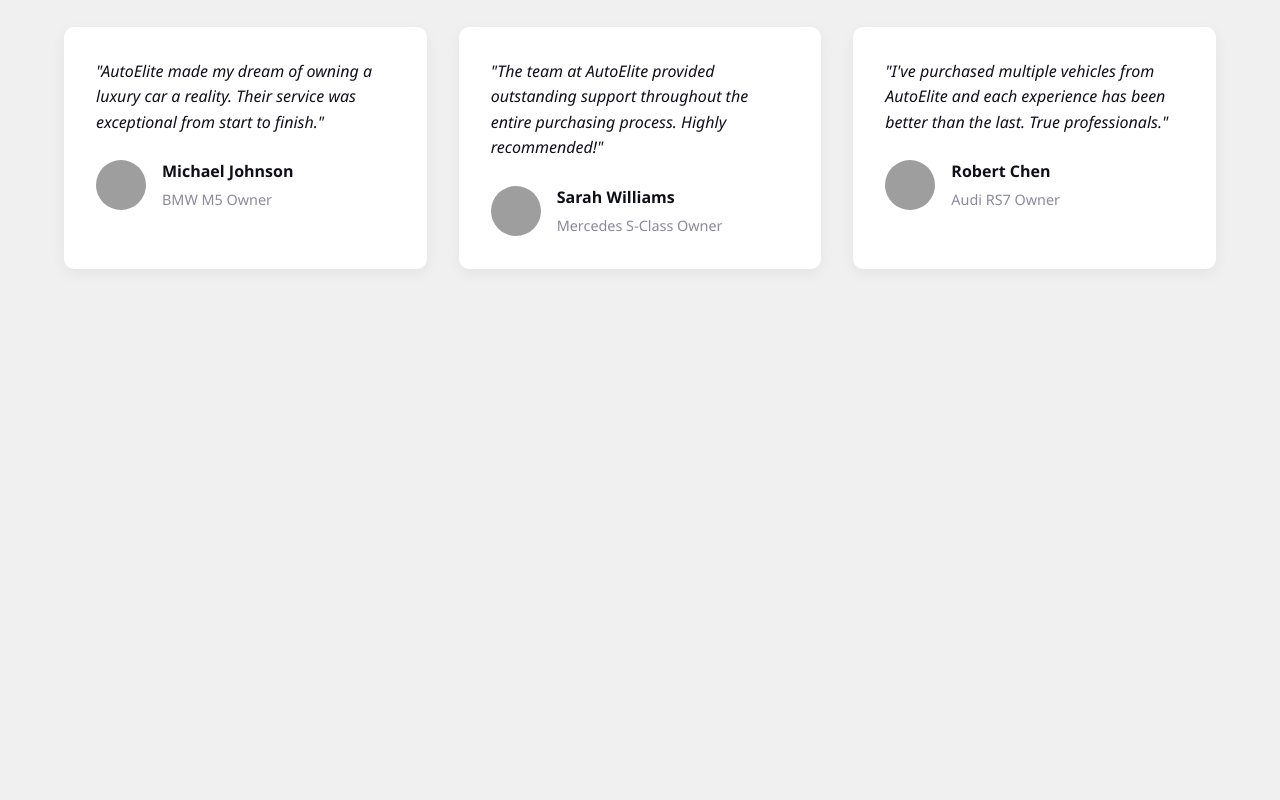
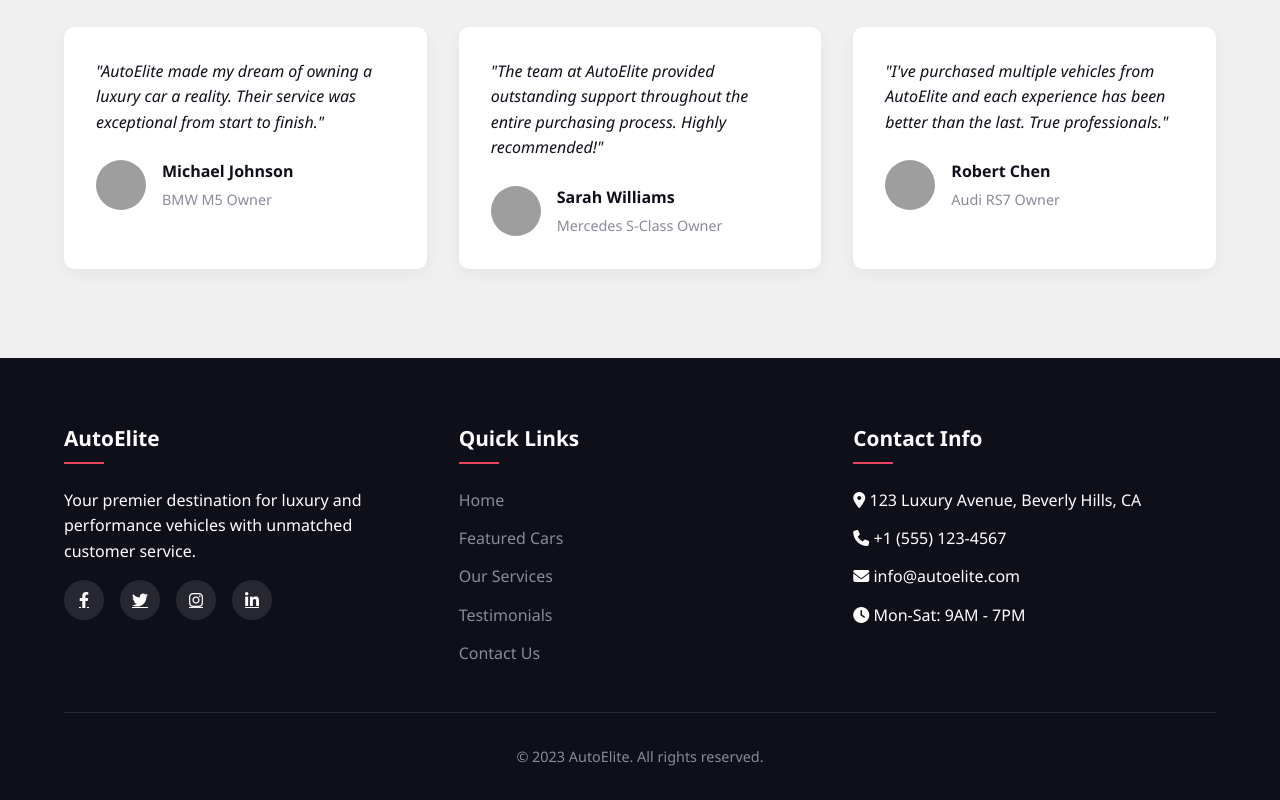
Before and after one commit to spriveen/Car_Rental_2025, a plain HTML site: page index.html in a window 1280 px wide. Shown: the part 1843-2643 px from the top of the page. Before the commit the page ends 2201 px from the top, so only its background shows below. Drawn offline with Linux system fonts and the light colour scheme; grey boxes are pictures that could not be loaded.

Commit message:
update footer

```diff
--- a/index.html
+++ b/index.html
@@ -603,6 +603,50 @@
     </section>
 
     <!-- Footer -->
+     <footer id="contact">
+        <div class="container">
+            <div class="footer-grid">
+                <!-- Column 1 -->
+                <div class="footer-column">
+                    <h3>AutoElite</h3>
+                    <p>Your premier destination for luxury and performance vehicles with unmatched customer service.</p>
+                    <div class="social-links">
+                        <a href="#"><i class="fab fa-facebook-f"></i></a>
+                        <a href="#"><i class="fab fa-twitter"></i></a>
+                        <a href="#"><i class="fab fa-instagram"></i></a>
+                        <a href="#"><i class="fab fa-linkedin-in"></i></a>
+                    </div>
+                </div>
+
+                <!-- Column 2 -->
+                <div class="footer-column">
+                    <h3>Quick Links</h3>
+                    <ul class="footer-links">
+                        <li><a href="#">Home</a></li>
+                        <li><a href="#featured">Featured Cars</a></li>
+                        <li><a href="#services">Our Services</a></li>
+                        <li><a href="#testimonials">Testimonials</a></li>
+                        <li><a href="#contact">Contact Us</a></li>
+                    </ul>
+                </div>
+
+                <!-- Column 3 -->
+                <div class="footer-column">
+                    <h3>Contact Info</h3>
+                    <ul class="footer-links">
+                        <li><i class="fas fa-map-marker-alt"></i> 123 Luxury Avenue, Beverly Hills, CA</li>
+                        <li><i class="fas fa-phone"></i> +1 (555) 123-4567</li>
+                        <li><i class="fas fa-envelope"></i> info@autoelite.com</li>
+                        <li><i class="fas fa-clock"></i> Mon-Sat: 9AM - 7PM</li>
+                    </ul>
+                </div>
+            </div>
+
+            <div class="footer-bottom">
+                <p>&copy; 2023 AutoElite. All rights reserved.</p>
+            </div>
+        </div>
+    </footer>
 
 
     <script>
```
